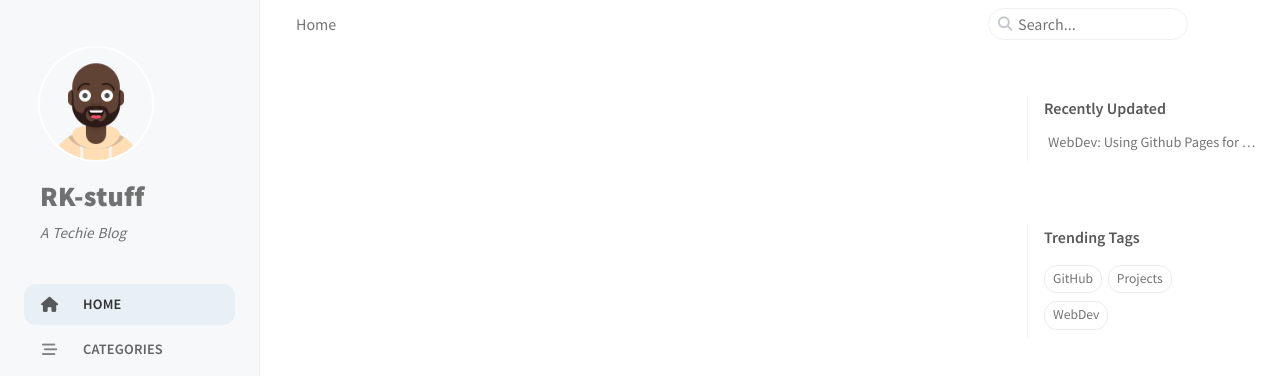
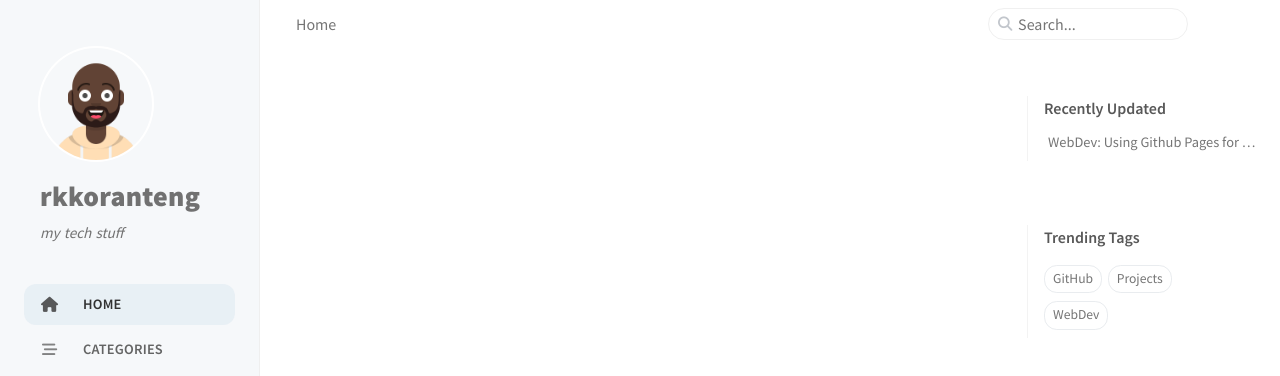
Before and after one commit to RKKoranteng/blog, a Jekyll site: the page built from index.html, in a window 1280 px wide. Shown: the top 376 px of the page. Built offline with Jekyll 4.4.1, drawn with Linux system fonts in a browser that asks for light colours; cached includes are drawn as plain includes.

Commit message:
update config

```diff
--- a/_config.yml
+++ b/_config.yml
@@ -14,9 +14,9 @@ timezone: America/New_York
 # jekyll-seo-tag settings › https://github.com/jekyll/jekyll-seo-tag/blob/master/docs/usage.md
 # ↓ --------------------------
 
-title: RK-stuff # the main title
+title: rkkoranteng # the main title
 
-tagline: A Techie Blog  # it will display as the sub-title
+tagline: my tech stuff  # it will display as the sub-title
 
 description: >- # used by seo meta and the atom feed
   Blogging about databases, automation, cloud and my continuous improvement DevOps journey.
```
